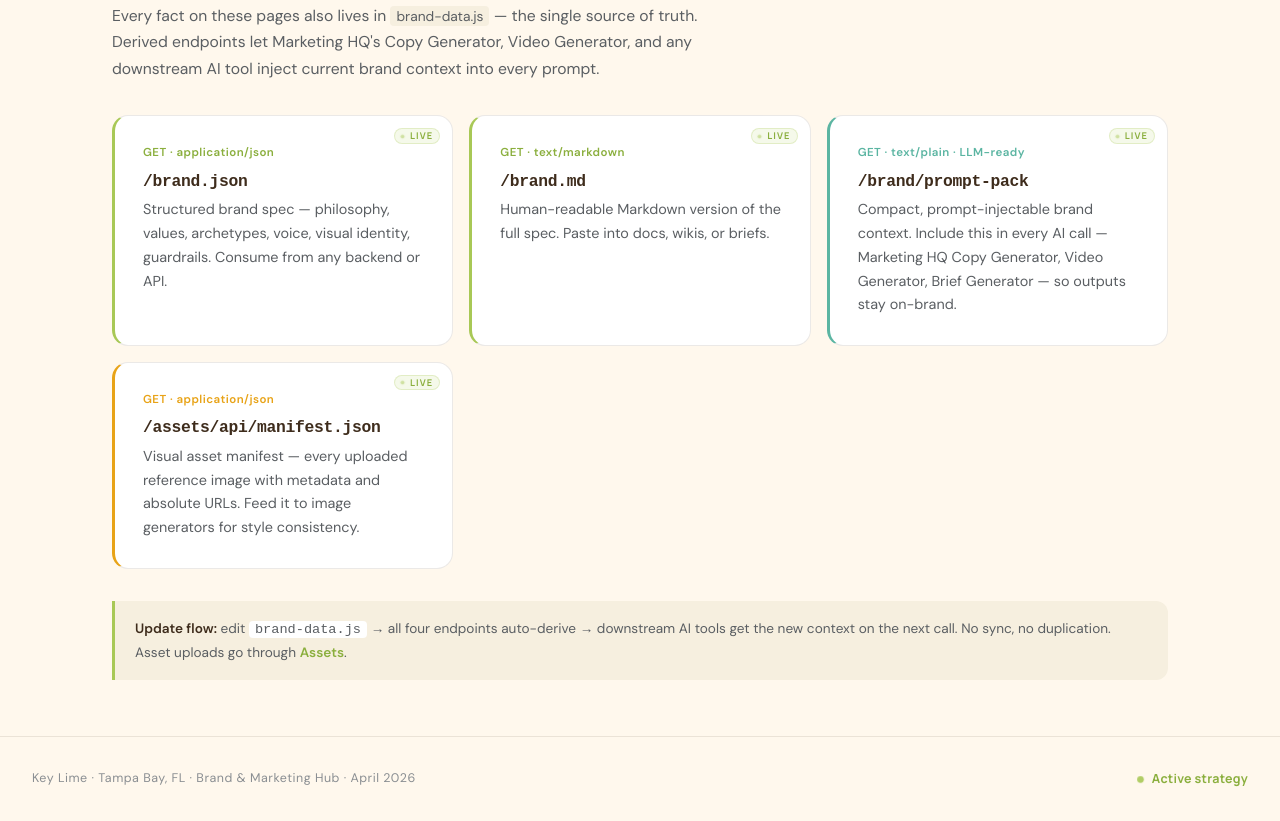
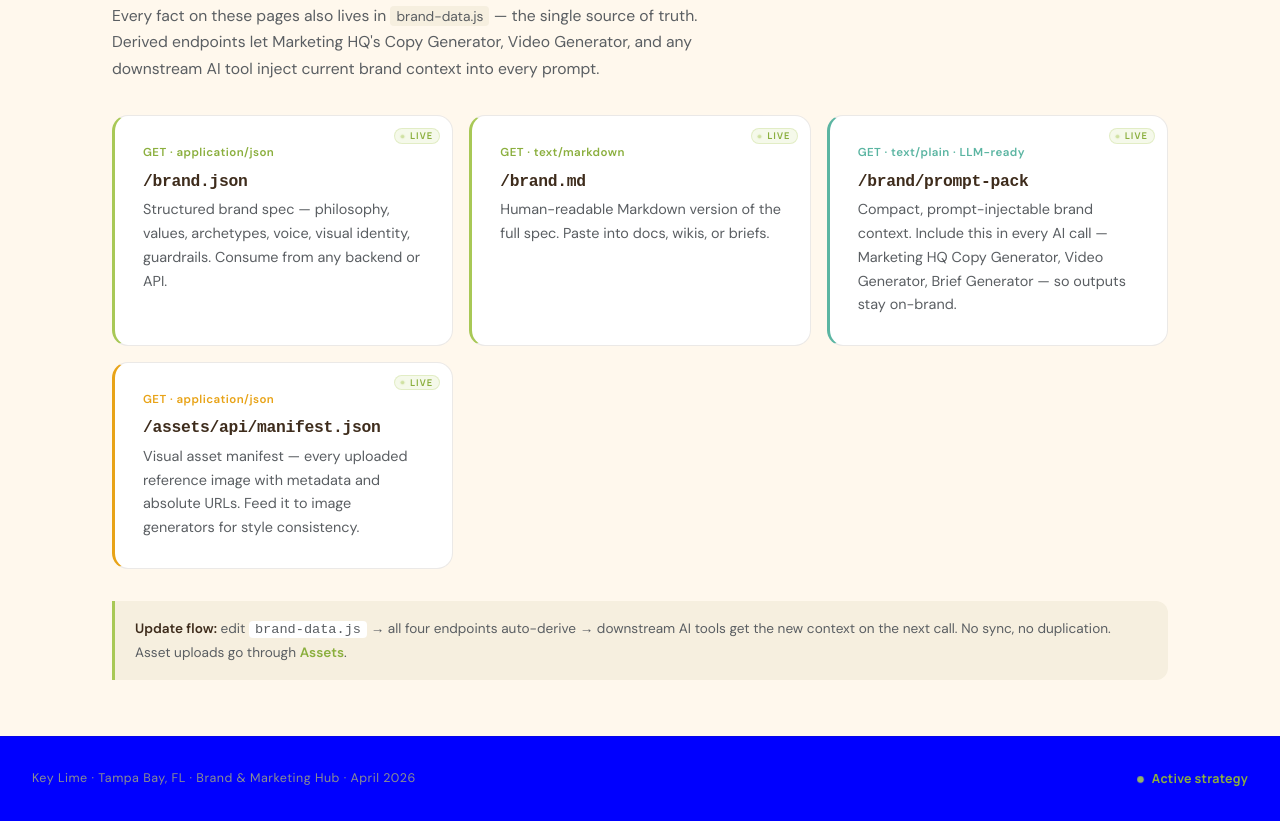
Before and after one commit to CainBros4/icp-hub, a website: page index.html in a window 1280 px wide. Shown: the part 2764-3585 px from the top of the page. Drawn offline with Linux system fonts and the light colour scheme.

Commit message:
Change footer to blue

```diff
--- a/styles/keylime.css
+++ b/styles/keylime.css
@@ -487,6 +487,8 @@ a { color: inherit; text-decoration: none; }
   display: flex; align-items: center; justify-content: space-between;
   flex-wrap: wrap; gap: 1rem;
   font-family: var(--font-body);
+  background: blue;
+  color: white;
 }
 .kl-footer p {
   font-size: 0.78rem;
```
Also changed, not shown: icp-hub.html (+1 -1 lines).
